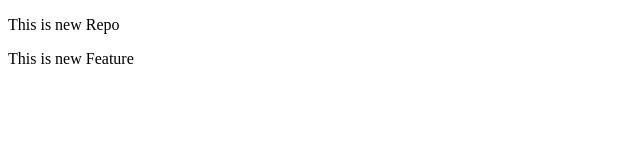
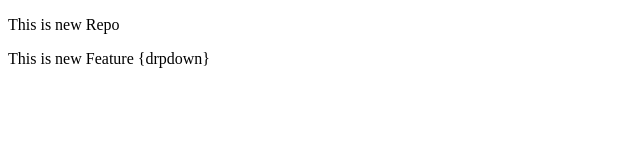
Before and after one commit to PrafulSakpal/project-1, a plain HTML site: page index.html in a window 1280 px wide. Shown: the full height of the page, 0-640 px from the left. Drawn offline with Linux system fonts and the light colour scheme.

```diff
--- a/index.html
+++ b/index.html
@@ -7,6 +7,6 @@
 </head>
 <body>
     <p> This is new Repo</p>
-    <p> This is new Feature</p>
+    <p> This is new Feature {drpdown}</p>
 </body>
 </html>
```
